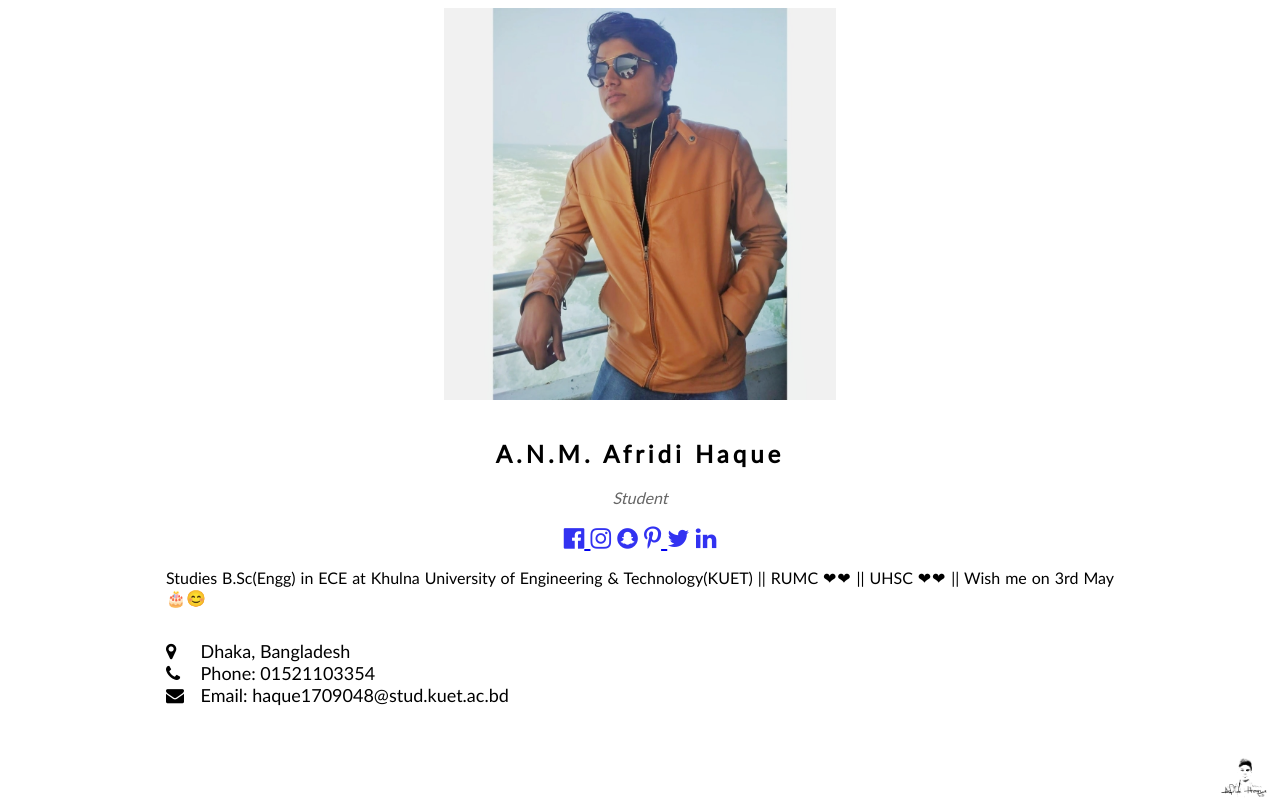
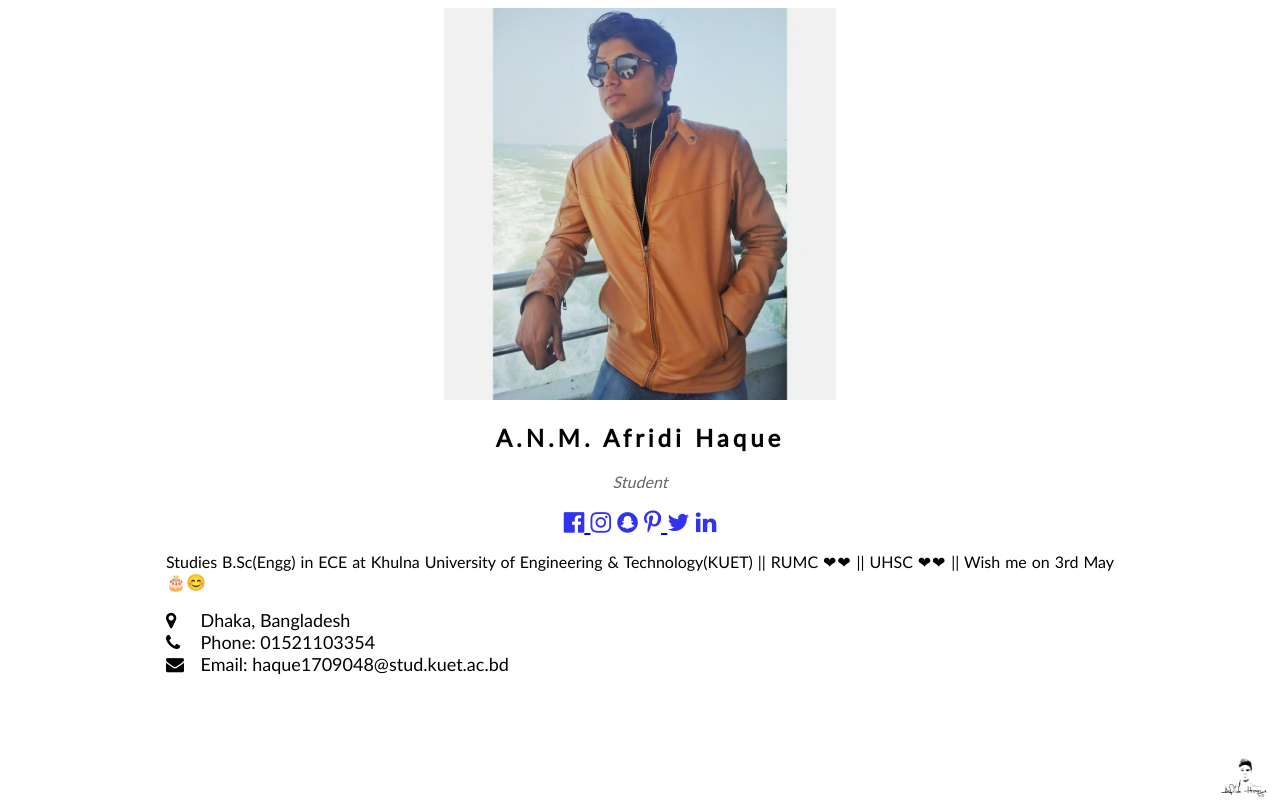
Before and after one commit to aafridii/Info, a plain HTML site: page index.html in a window 1280 px wide. Drawn offline with Linux system fonts and the light colour scheme.

Commit message:
info third

```diff
--- a/main.css
+++ b/main.css
@@ -59,9 +59,9 @@
   padding-bottom: 32px !important;
 }
 
-.padding-16 {
-  padding-top: 16px !important;
-  padding-bottom: 16px !important;
+.padding-5 {
+  padding-top: 5px !important;
+  padding-bottom: 5px !important;
 }
 
 .hide-small {
```
